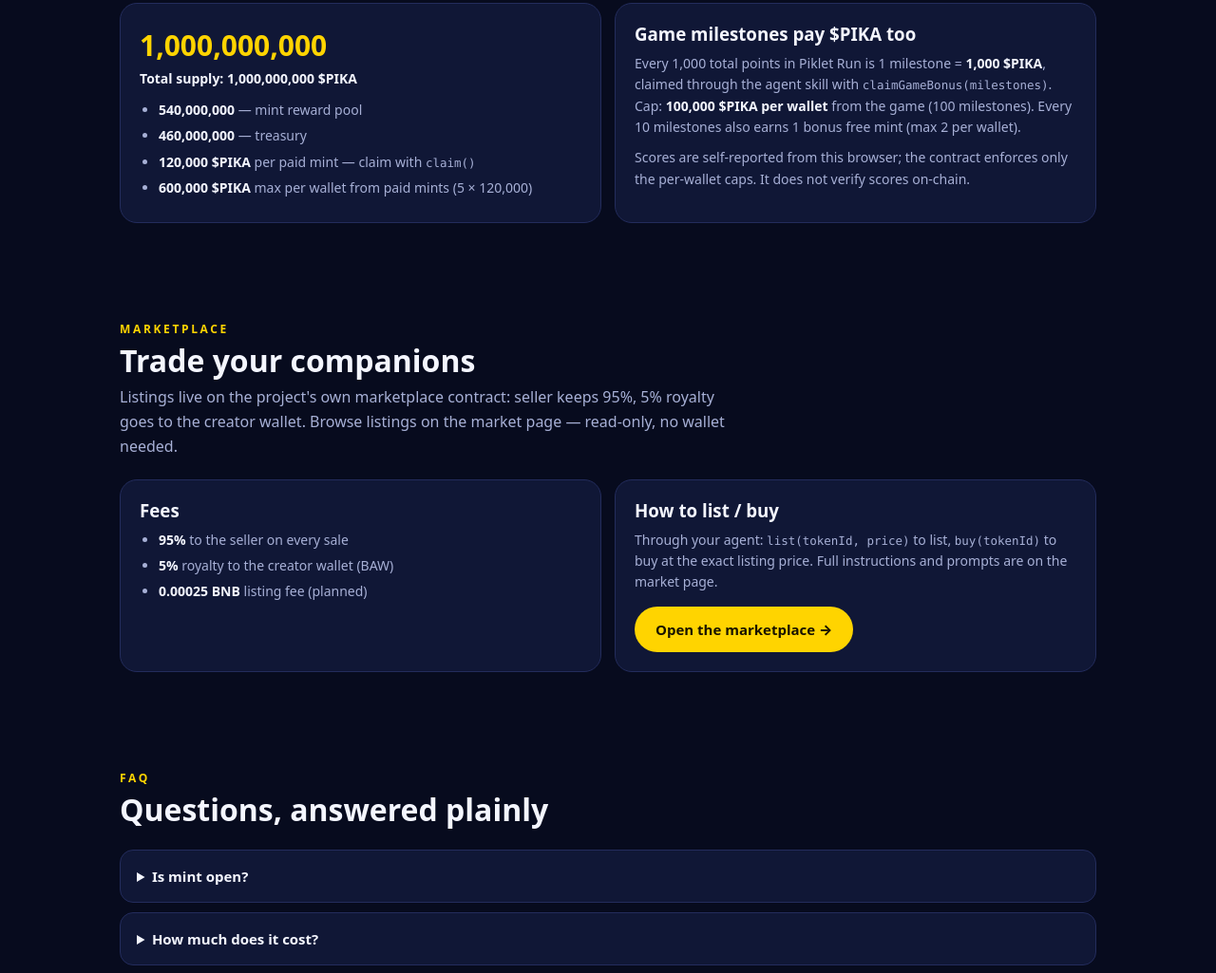
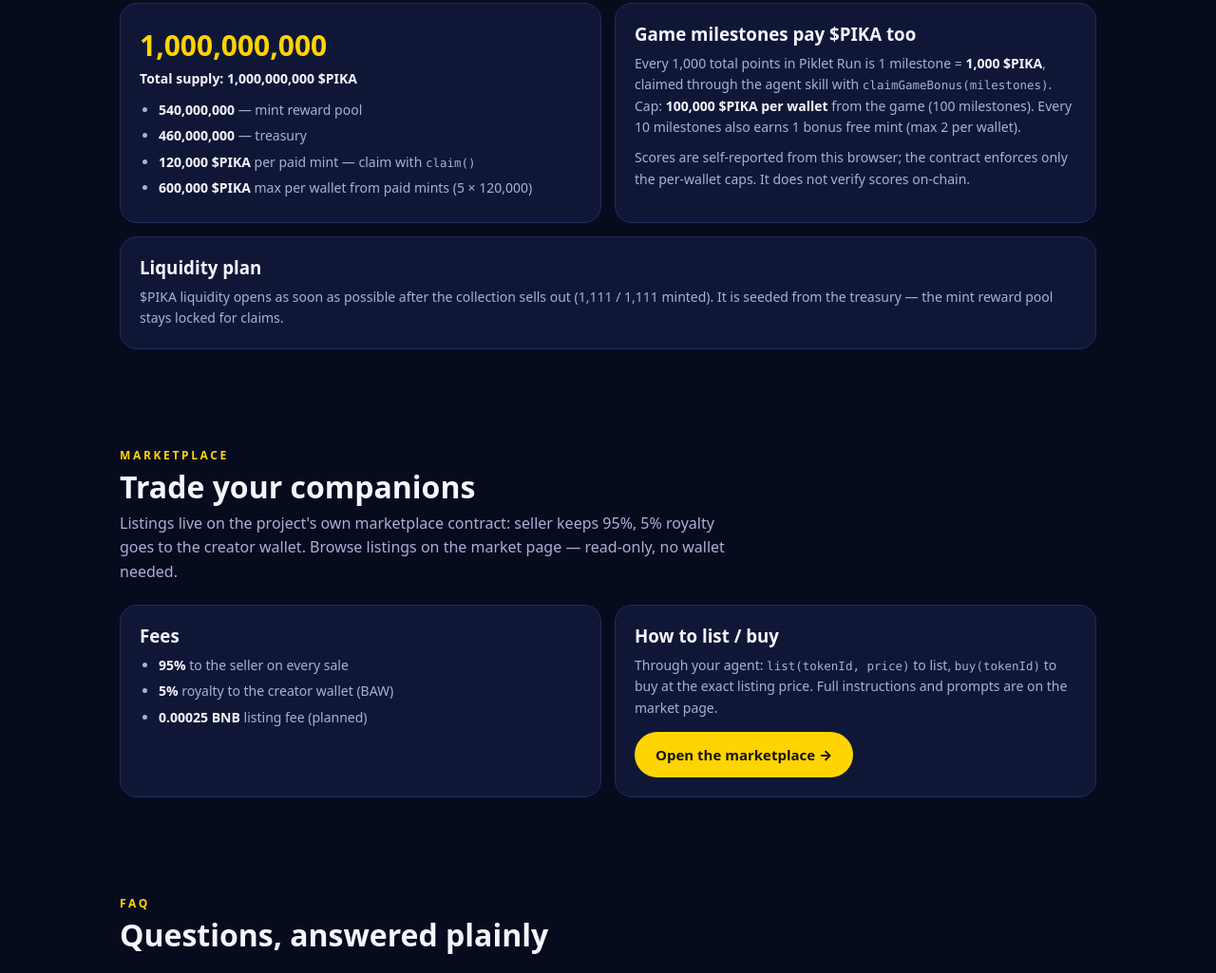
Before and after one commit to akungamesatu6-crypto/Pikachan, a plain HTML site: page index.html in a window 1280 px wide. Shown: the part 9008-10033 px from the top of the page at 95% size. Drawn offline with Linux system fonts and the light colour scheme; no server answers.

Commit message:
PikaCHAN: show  liquidity plan in token section

```diff
--- a/index.html
+++ b/index.html
@@ -496,6 +496,10 @@ footer{border-top:1px solid var(--line);padding:34px 0 90px;color:var(--muted);f
         <p style="margin-top:10px" data-i18n="tokGameN">Scores are self-reported from this browser; the contract enforces only the per-wallet caps. It does not verify scores on-chain.</p>
       </div>
     </div>
+    <div class="info-card" style="margin-top:14px">
+      <h3 data-i18n="tokLiqT">Liquidity plan</h3>
+      <p data-i18n="tokLiqP">$PIKA liquidity opens as soon as possible after the collection sells out (1,111 / 1,111 minted). It is seeded from the treasury — the mint reward pool stays locked for claims.</p>
+    </div>
   </div>
 </section>
 
@@ -724,6 +728,8 @@ const I18N = {
   tokTreas: { en: "— treasury", ja: "— トレジャリー" },
   tokPer: { en: "per paid mint — claim with claim()", ja: "有料ミント毎 — claim()で請求" },
   tokCap: { en: "max per wallet from paid mints (5 × 120,000)", ja: "有料ミントからのウォレット毎上限（5 × 120,000）" },
+  tokLiqT: { en: "Liquidity plan", ja: "流動性プラン" },
+  tokLiqP: { en: "$PIKA liquidity opens as soon as possible after the collection sells out (1,111 / 1,111 minted). It is seeded from the treasury — the mint reward pool stays locked for claims.", ja: "$PIKAの流動性は、コレクション完売（1,111 / 1,111）後、できるだけ早く開始します。トレジャリーから供給します — ミント報酬プールは請求用にロックされたままです。" },
   tokGameT: { en: "Game milestones pay $PIKA too", ja: "ゲームのマイルストーンでも$PIKAがもらえます" },
   tokGameP: { en: "Every 1,000 total points in Piklet Run is 1 milestone = 1,000 $PIKA, claimed through the agent skill with claimGameBonus(milestones). Cap: 100,000 $PIKA per wallet from the game (100 milestones). Every 10 milestones also earns 1 bonus free mint (max 2 per wallet).", ja: "ピクレットランで合計1,000ポイント毎にマイルストーン1つ＝1,000 $PIKA。エージェントスキル経由でclaimGameBonus(milestones)により請求。上限はゲームからウォレット毎100,000 $PIKA（100マイルストーン）。10マイルストーン毎にボーナス無料ミント1回（最大2回）。" },
   tokGameN: { en: "Scores are self-reported from this browser; the contract enforces only the per-wallet caps. It does not verify scores on-chain.", ja: "スコアはこのブラウザからの自己申告です。コントラクトはウォレット毎の上限のみを強制し、スコアをオンチェーンで検証しません。" },
```
